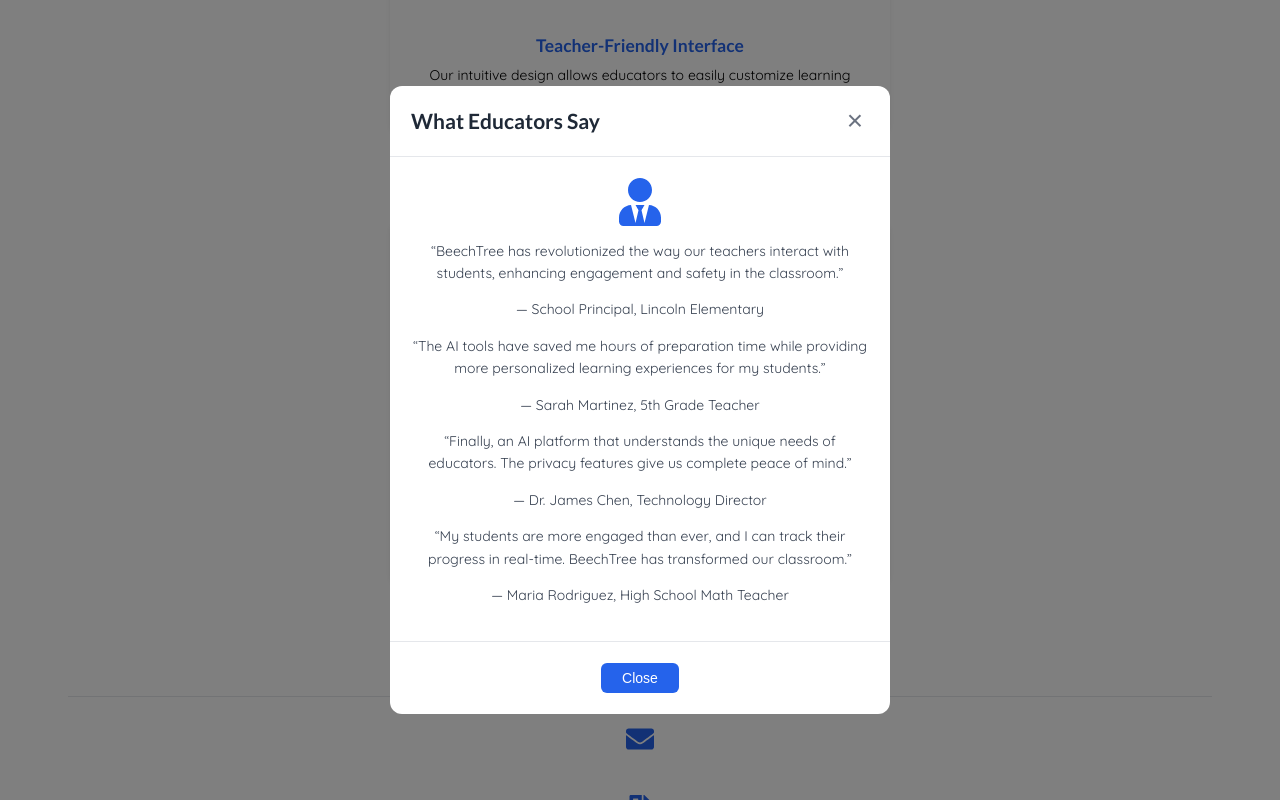
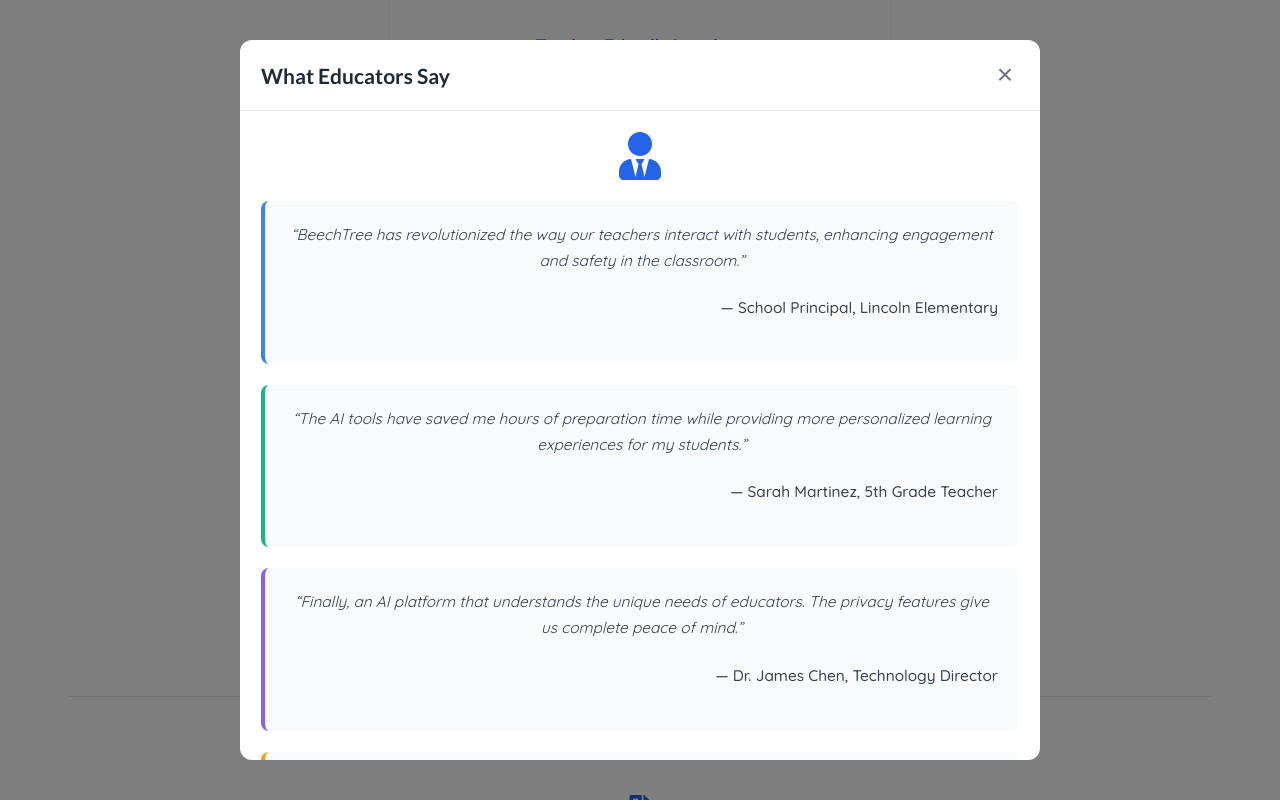
Before and after one commit to mister-bee/beechtree, a Next.js app: page / in a window 1280 px wide. Both pictures are taken after a click on the element 640 px from the left and 400 px from the top of the page. Built offline with nearby package versions, Linux system fonts and the light colour scheme.

Commit message:
Enhance modal styling and structure on the main page. Increase modal dimensions, improve layout for privacy features and interface highlights, and add testimonial formatting for better readability.

```diff
--- a/app/globals.css
+++ b/app/globals.css
@@ -815,9 +815,9 @@
 .modal-content {
   background: white;
   border-radius: 12px;
-  max-width: 500px;
+  max-width: 800px;
   width: 90%;
-  max-height: 80vh;
+  max-height: 90vh;
   overflow-y: auto;
 }
 
@@ -862,16 +862,90 @@
 .modal-icon {
   font-size: 4rem;
   color: #2563eb;
-  margin-bottom: 1rem;
+  margin-bottom: 1.5rem;
   display: flex;
   justify-content: center;
   align-items: center;
 }
 
 .modal-body p {
+  margin-bottom: 1.5rem;
+  line-height: 1.7;
+  color: #374151;
+  font-size: 1.1rem;
+}
+
+.modal-content-section {
+  margin-bottom: 2rem;
+}
+
+.modal-content-section h4 {
+  font-size: 1.3rem;
+  font-weight: 600;
+  color: #1f2937;
   margin-bottom: 1rem;
+  text-align: center;
+}
+
+.modal-features-list {
+  text-align: left;
+  margin: 1.5rem 0;
+  max-width: 600px;
+  margin-left: auto;
+  margin-right: auto;
+}
+
+.modal-features-list ul {
+  list-style: disc;
+  padding-left: 2rem;
+  margin: 0;
+}
+
+.modal-features-list li {
+  margin-bottom: 0.5rem;
+  font-size: 1.1rem;
+  color: #374151;
   line-height: 1.6;
+}
+
+.modal-testimonial-item {
+  background-color: #f8fafc;
+  border-radius: 8px;
+  padding: 1.5rem;
+  margin-bottom: 1.5rem;
+  border-left: 4px solid var(--border-color);
+}
+
+.modal-testimonial-item:nth-child(1) {
+  --border-color: #3b82f6;
+}
+.modal-testimonial-item:nth-child(2) {
+  --border-color: #10b981;
+}
+.modal-testimonial-item:nth-child(3) {
+  --border-color: #8b5cf6;
+}
+.modal-testimonial-item:nth-child(4) {
+  --border-color: #f59e0b;
+}
+
+.modal-testimonial-item:last-child {
+  margin-bottom: 0;
+}
+
+.modal-testimonial-quote {
+  font-style: italic;
+  font-size: 1.1rem;
   color: #374151;
+  line-height: 1.6;
+  margin-bottom: 0.75rem;
+}
+
+.modal-testimonial-author {
+  font-weight: 500;
+  color: #6b7280;
+  font-size: 0.95rem;
+  text-align: right;
 }
 
 .modal-footer {
--- a/app/page.js
+++ b/app/page.js
@@ -20,24 +20,26 @@
     privacy: {
       title: "Safe & Private AI",
       content: (
-        <div className="space-y-6">
-          <p className="text-gray-700 leading-relaxed text-lg">
+        <div>
+          <p>
             At BeechTree, we understand that student privacy is paramount in
             educational environments. Our AI platform is built with
             privacy-by-design principles, ensuring that all student data remains
             secure and protected.
           </p>
-          <h4 className="font-semibold text-gray-800 text-xl">
-            Key Privacy Features:
-          </h4>
-          <ul className="list-disc list-inside space-y-3 text-gray-700 text-lg">
+          <div className="modal-content-section">
+            <h4>Key Privacy Features:</h4>
+            <div className="modal-features-list">
+              <ul>
                 <li>End-to-end encryption for all communications</li>
                 <li>No data sharing with third parties</li>
                 <li>FERPA and COPPA compliant</li>
                 <li>Local data processing when possible</li>
                 <li>Regular security audits and compliance checks</li>
               </ul>
-          <p className="text-gray-700 text-lg">
+            </div>
+          </div>
+          <p>
             Teachers can confidently integrate AI into their classrooms knowing
             that student information remains private and secure at all times.
           </p>
@@ -47,24 +49,26 @@
     interface: {
       title: "Teacher-Friendly Interface",
       content: (
-        <div className="space-y-6">
-          <p className="text-gray-700 leading-relaxed text-lg">
+        <div>
+          <p>
             Our platform is designed specifically for educators, with an
             intuitive interface that requires no technical expertise. Teachers
             can focus on what they do best - teaching - while our AI handles the
             technical complexity.
           </p>
-          <h4 className="font-semibold text-gray-800 text-xl">
-            Interface Highlights:
-          </h4>
-          <ul className="list-disc list-inside space-y-3 text-gray-700 text-lg">
+          <div className="modal-content-section">
+            <h4>Interface Highlights:</h4>
+            <div className="modal-features-list">
+              <ul>
                 <li>Drag-and-drop lesson planning tools</li>
                 <li>One-click content generation and customization</li>
                 <li>Visual progress tracking for students</li>
                 <li>Integration with existing classroom management systems</li>
                 <li>Mobile-responsive design for on-the-go access</li>
               </ul>
-          <p className="text-gray-700 text-lg">
+            </div>
+          </div>
+          <p>
             Whether you&apos;re creating personalized learning paths, generating
             assessment materials, or tracking student progress, our interface
             makes complex tasks simple and efficient.
@@ -75,44 +79,44 @@
     testimonials: {
       title: "What Educators Say",
       content: (
-        <div className="space-y-8">
-          <div className="border-l-4 border-blue-500 pl-6">
-            <p className="text-gray-700 italic mb-3 text-lg leading-relaxed">
+        <div>
+          <div className="modal-testimonial-item">
+            <p className="modal-testimonial-quote">
               &ldquo;BeechTree has revolutionized the way our teachers interact
               with students, enhancing engagement and safety in the
               classroom.&rdquo;
             </p>
-            <p className="text-base text-gray-600 font-medium">
+            <p className="modal-testimonial-author">
               — School Principal, Lincoln Elementary
             </p>
           </div>
-          <div className="border-l-4 border-green-500 pl-6">
-            <p className="text-gray-700 italic mb-3 text-lg leading-relaxed">
+          <div className="modal-testimonial-item">
+            <p className="modal-testimonial-quote">
               &ldquo;The AI tools have saved me hours of preparation time while
               providing more personalized learning experiences for my
               students.&rdquo;
             </p>
-            <p className="text-base text-gray-600 font-medium">
+            <p className="modal-testimonial-author">
               — Sarah Martinez, 5th Grade Teacher
             </p>
           </div>
-          <div className="border-l-4 border-purple-500 pl-6">
-            <p className="text-gray-700 italic mb-3 text-lg leading-relaxed">
+          <div className="modal-testimonial-item">
+            <p className="modal-testimonial-quote">
               &ldquo;Finally, an AI platform that understands the unique needs
               of educators. The privacy features give us complete peace of
               mind.&rdquo;
             </p>
-            <p className="text-base text-gray-600 font-medium">
+            <p className="modal-testimonial-author">
               — Dr. James Chen, Technology Director
             </p>
           </div>
-          <div className="border-l-4 border-orange-500 pl-6">
-            <p className="text-gray-700 italic mb-3 text-lg leading-relaxed">
+          <div className="modal-testimonial-item">
+            <p className="modal-testimonial-quote">
               &ldquo;My students are more engaged than ever, and I can track
               their progress in real-time. BeechTree has transformed our
               classroom.&rdquo;
             </p>
-            <p className="text-base text-gray-600 font-medium">
+            <p className="modal-testimonial-author">
               — Maria Rodriguez, High School Math Teacher
             </p>
           </div>
```
Lines whose indentation alone changed are shown as unchanged.
